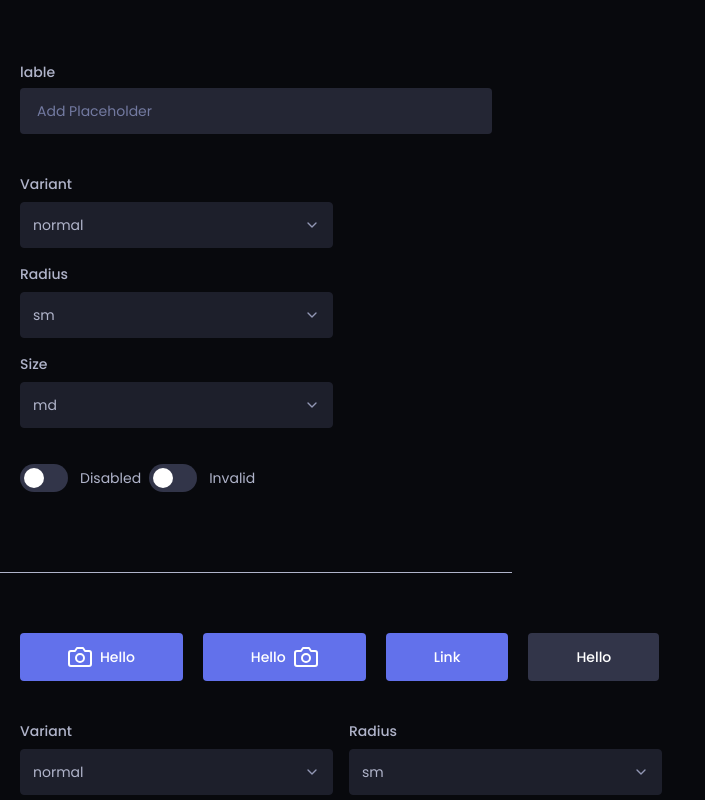
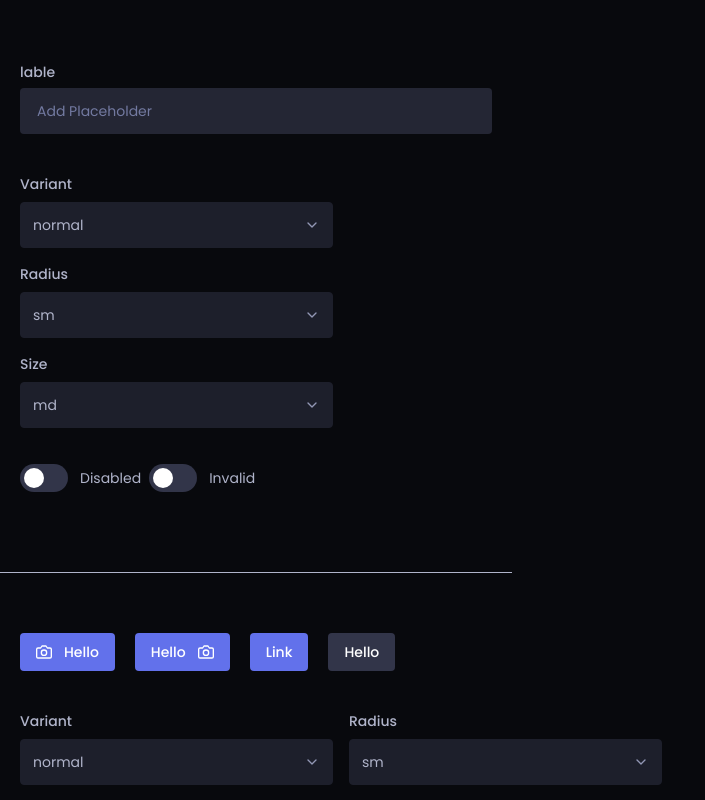
Before and after one commit to qonect-group/bundaset, a Next.js app in the folder site/: page / in a window 1280 px wide. Shown: the top 800 px of the page, without its empty margins (0-705 px from the left). Built offline with nearby package versions, Linux system fonts and the light colour scheme.

Commit message:
fix: loading and reduce size of button

```diff
--- a/site/components/ui/Button.tsx
+++ b/site/components/ui/Button.tsx
@@ -18,8 +18,8 @@ interface props {
   compact?: Boolean;
   uppercase?: Boolean;
   disabled?: Boolean;
-  LeftIcon?: React.FC;
-  RightIcon?: React.FC;
+  LeftIcon?: any;
+  RightIcon?: any;
   onClick?: React.MouseEventHandler<HTMLButtonElement> | undefined;
   children: JSX.Element | JSX.Element[] | String;
 }
@@ -39,7 +39,7 @@ export default function Button({
 }: props) {
   const Element = href ? Link : "button";
   const borderRadius = {
-    sm: "rounded",
+    sm: "rounded-[4px]",
     md: "rounded-md",
     lg: "rounded-lg",
     none: "rounded-none",
@@ -55,16 +55,16 @@ export default function Button({
     normal: "bg-gray-700 text-white",
   };
   const sizes = {
-    sm: "py-2 px-6 text-xs",
-    md: "py-3 px-12 ",
-    lg: "px-24 py-3 ",
+    sm: "px-4 py-[6px]  leading-4 font-medium  text-[13px] ",
+    md: "px-4 py-[9px] font-medium text-sm",
+    lg: "px-5 py-3 font-medium text-base",
   };
   let isLoading = "cursor-wait opacity-50";
   return (
     <Element
       href={href ? href : {}}
       onClick={!href ? onClick : undefined}
-      className={`text-sm font-medium text-center
+      className={`text-[13px] font-medium text-center
       ${compact ? "p-2" : sizes[size]}
       ${borderRadius[rounded]}
       ${uppercase ? "uppercase" : ""}
@@ -83,10 +83,10 @@ export default function Button({
           <span className="my-auto"> {children}</span>
         </div>
       ) : (
-        <span className="flex gap-2 justify-between">
-          {LeftIcon && <LeftIcon />}
-          <span className="my-auto"> {children}</span>
-          {RightIcon && <RightIcon />}
+        <span className="flex gap-3 items-center justify-between">
+          {LeftIcon && <LeftIcon size={16} />}
+          <span className=""> {children}</span>
+          {RightIcon && <RightIcon size={16} />}
         </span>
       )}
     </Element>
--- a/site/components/ui/loading.tsx
+++ b/site/components/ui/loading.tsx
@@ -25,12 +25,12 @@ export default function Loading({ size = "sm", color = "white" }: props) {
     >
       <path
         d="M100 50.5908C100 78.2051 77.6142 100.591 50 100.591C22.3858 100.591 0 78.2051 0 50.5908C0 22.9766 22.3858 0.59082 50 0.59082C77.6142 0.59082 100 22.9766 100 50.5908ZM9.08144 50.5908C9.08144 73.1895 27.4013 91.5094 50 91.5094C72.5987 91.5094 90.9186 73.1895 90.9186 50.5908C90.9186 27.9921 72.5987 9.67226 50 9.67226C27.4013 9.67226 9.08144 27.9921 9.08144 50.5908Z"
-        fill="currentColor"
+        fill="#ffffff57"
         data-darkreader-inline-fill
       />
       <path
         d="M93.9676 39.0409C96.393 38.4038 97.8624 35.9116 97.0079 33.5539C95.2932 28.8227 92.871 24.3692 89.8167 20.348C85.8452 15.1192 80.8826 10.7238 75.2124 7.41289C69.5422 4.10194 63.2754 1.94025 56.7698 1.05124C51.7666 0.367541 46.6976 0.446843 41.7345 1.27873C39.2613 1.69328 37.813 4.19778 38.4501 6.62326C39.0873 9.04874 41.5694 10.4717 44.0505 10.1071C47.8511 9.54855 51.7191 9.52689 55.5402 10.0491C60.8642 10.7766 65.9928 12.5457 70.6331 15.2552C75.2735 17.9648 79.3347 21.5619 82.5849 25.841C84.9175 28.9121 86.7997 32.2913 88.1811 35.8758C89.083 38.2158 91.5421 39.6781 93.9676 39.0409Z"
-        fill={color}
+        fill="white"
         data-darkreader-inline-fill
       />
     </svg>
```
